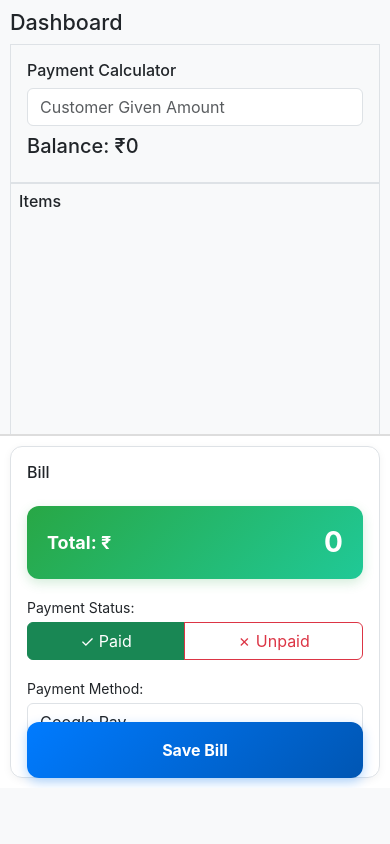
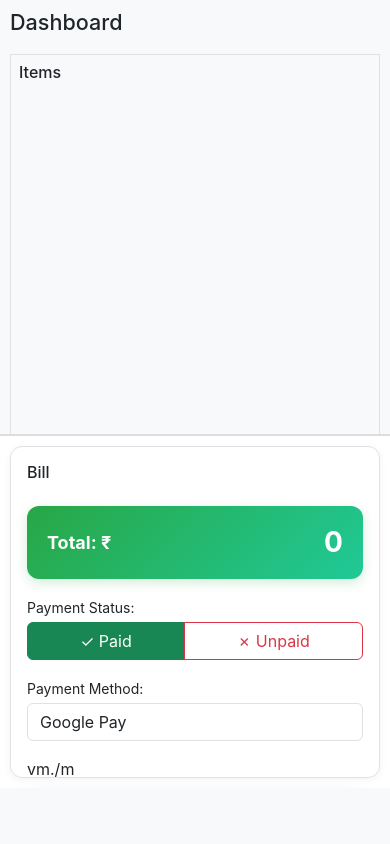
Before and after one commit to mcadithya/Adukkala, a Django app: page / in a window 390 px wide. Shown: the part 56-900 px from the top of the page. Run offline with Django 5.2, Linux system fonts and the light colour scheme; the visitor is signed in with stand-in values (Sample User, id 1); data that the repository does not hold is empty.

Commit message:
Dashboard change mobileview

```diff
--- a/Adukkala/static/css/style.css
+++ b/Adukkala/static/css/style.css
@@ -419,9 +419,6 @@
 }
 @media (max-width: 768px) {
 
-    body {
-        overflow: hidden;
-    }
 
     /* ITEMS TOP */
 
@@ -517,9 +514,22 @@
         display: none;
     }
 
-    /* SAVE BUTTON STICKY */
-    .bill-section .btn-primary {
-        position: sticky;
-        bottom: 0;
+}
+@media (max-width: 768px) {
+
+    /* Hide payment calculator */
+    .calculator-section {
+        display: none !important;
+    }
+
+    /* Bill section full width */
+    .bill-section {
+        width: 100% !important;
+        margin-top: 0;
+    }
+
+    /* Items below bill */
+    .items-section {
+        margin-top: 10px;
     }
 }
--- a/Adukkala/templates/billing/dashboard.html
+++ b/Adukkala/templates/billing/dashboard.html
@@ -64,7 +64,7 @@
       Cash
     </option>
   </select>
-</div>
+</div>  vm./m
       <button type="button" class="btn btn-primary w-100" onclick="saveBill()">
         Save Bill
       </button>
@@ -72,7 +72,7 @@
   </div>
 
   <!-- CALCULATOR SECTION -->
-  <div class="col-md-6">
+  <div class="col-md-6 calculator-section">
     <div class="border p-3 h-100">
       <h6>Payment Calculator</h6>
 
```
